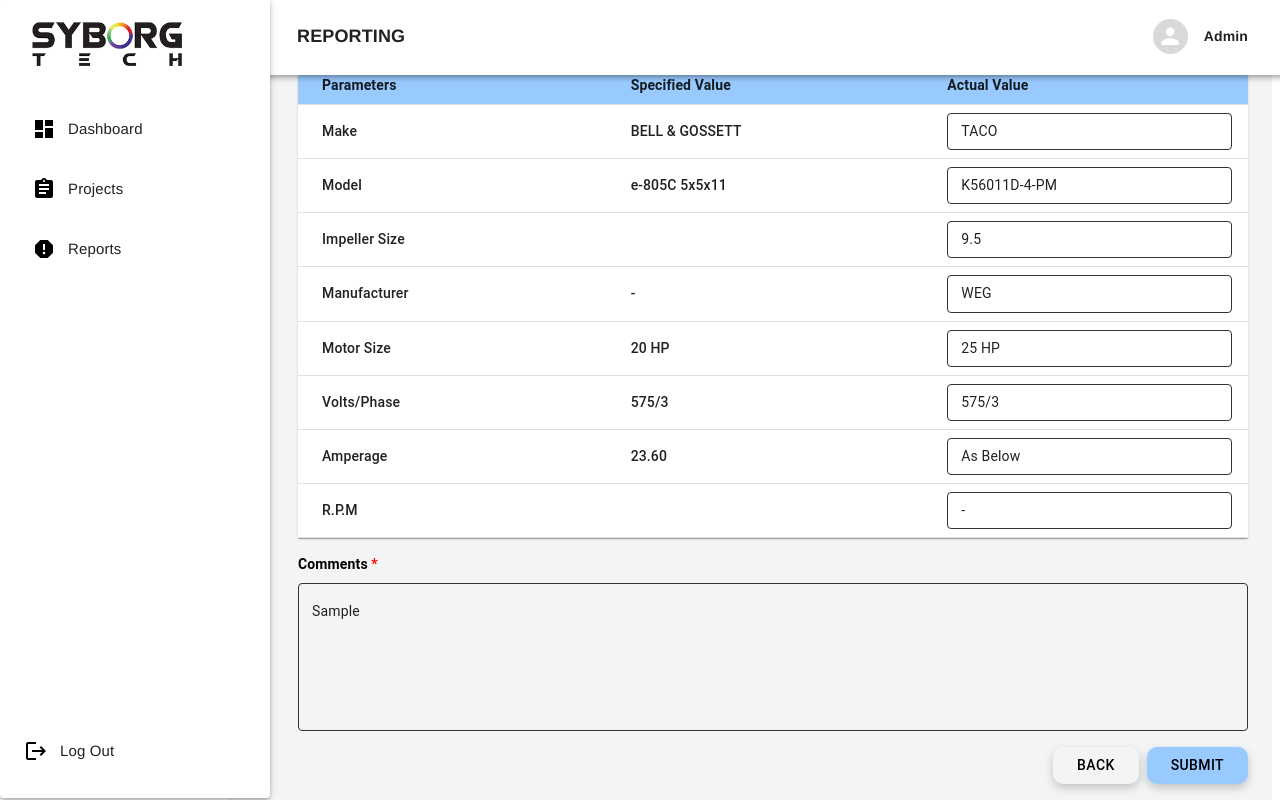
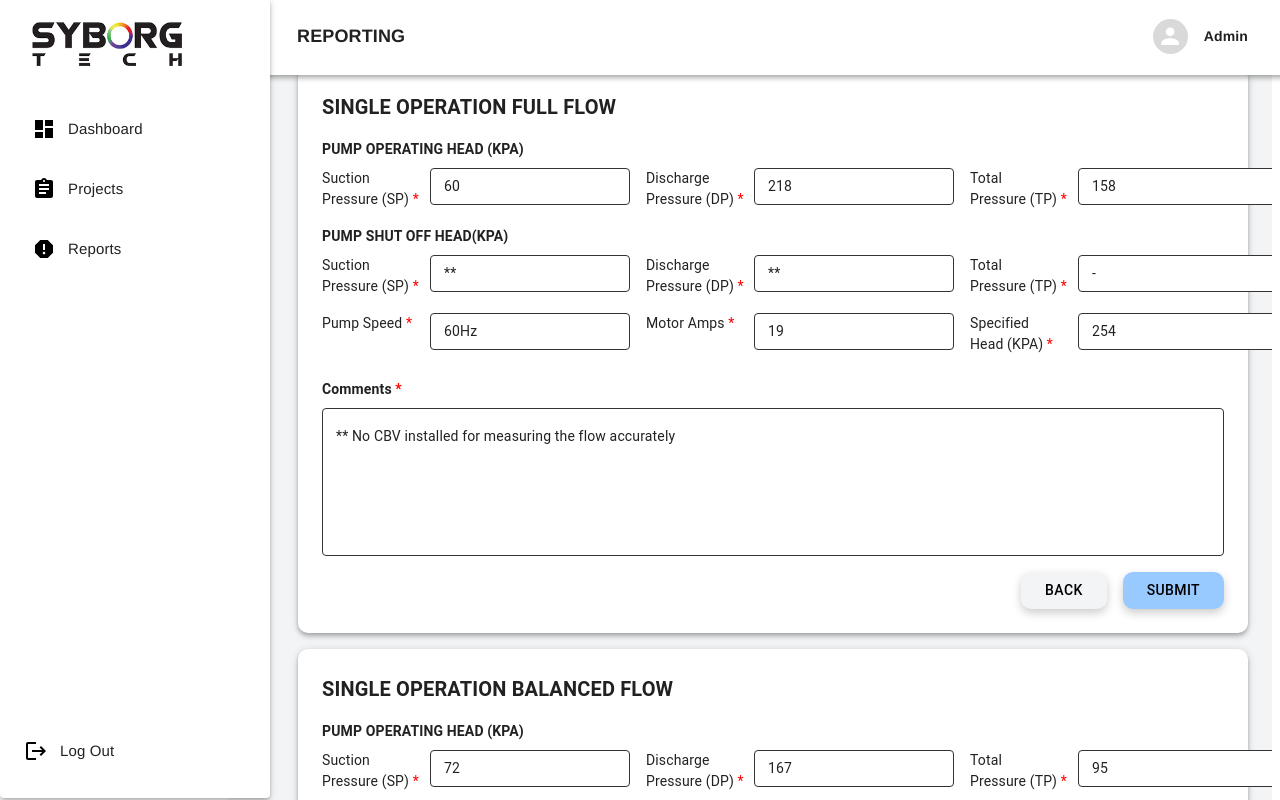
Before and after one commit to harshadyadav8485/ReactViteProject, a React (Vite) app: page /actualPump in a window 1280 px wide. Both pictures are taken after typing "Sample" into the empty fields and a click on the button "SUBMIT". Shown: the part 18-818 px from the top of the page. Built offline with nearby package versions, Linux system fonts and the light colour scheme.

Commit message:
Cosmetic changes in create and edit pump

```diff
--- a/src/Pages/ActualPump.jsx
+++ b/src/Pages/ActualPump.jsx
@@ -45,7 +45,7 @@
       specifiedValue: "e-805C 5x5x11",
       actualValue: "K56011D-4-PM",
     },
-    { field: "Impeller Size", specifiedValue: "", actualValue: "9.5" },
+    { field: "Impeller Size", specifiedValue: "", actualValue: "9.5''" },
     { field: "Manufacturer", specifiedValue: "-", actualValue: "WEG" },
     { field: "Motor Size", specifiedValue: "20 HP", actualValue: "25 HP" },
     { field: "Volts/Phase", specifiedValue: "575/3", actualValue: "575/3" },
@@ -67,11 +67,19 @@
     setAnchorEl(null);
   };
 
+  const handleFirstSubmit = () => {
+    setOpenSnackbar(true);
+
+    setTabValue(1);
+  };
+  const handleSecondSubmit = () => {
+    setOpenSnackbar(true);
+
+    setTabValue(2);
+  };
+
   const handleSubmit = () => {
     setOpenSnackbar(true);
-    setTimeout(() => {
-      // navigate("/sampleTestData");
-    }, 2000);
   };
 
   return (
@@ -93,7 +101,7 @@
           pt: "12px",
           pr: "24px",
           boxSizing: "border-box",
-          overflow: "hidden",
+          overflow: "auto",
           position: "relative",
         }}
       >
@@ -261,7 +269,7 @@
               </Button>
               <Button
                 variant="contained"
-                onClick={handleSubmit}
+                onClick={handleFirstSubmit}
                 sx={{
                   borderRadius: "10px",
                   bgcolor: "#99CAFF",
@@ -1531,7 +1539,7 @@
                 </Button>
                 <Button
                   variant="contained"
-                  onClick={handleSubmit}
+                  onClick={handleSecondSubmit}
                   sx={{
                     borderRadius: "10px",
                     bgcolor: "#99CAFF",
--- a/src/Pages/CreateFanCreation.jsx
+++ b/src/Pages/CreateFanCreation.jsx
@@ -76,7 +76,7 @@
                 fontWeight="500"
                 sx={{ mr: 2, minWidth: "80px" }}
               >
-                Area <br></br> Served <span style={{ color: "red" }}>*</span>
+                Area <br /> Served <span style={{ color: "red" }}>*</span>
               </Typography>
               <TextField fullWidth variant="outlined" size="small" />
             </Box>
```
